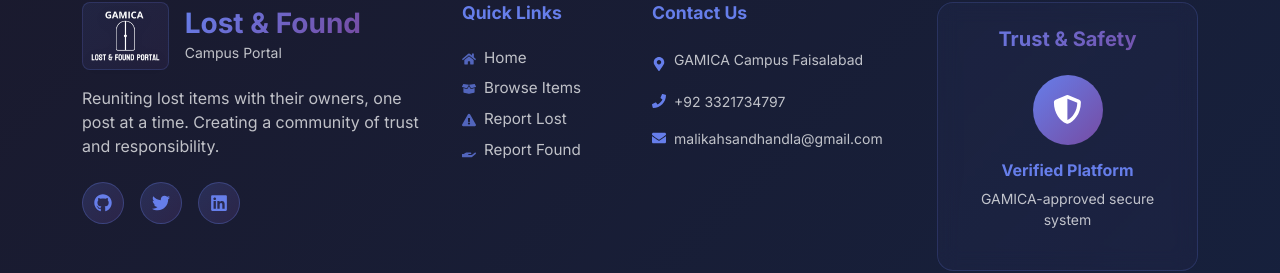
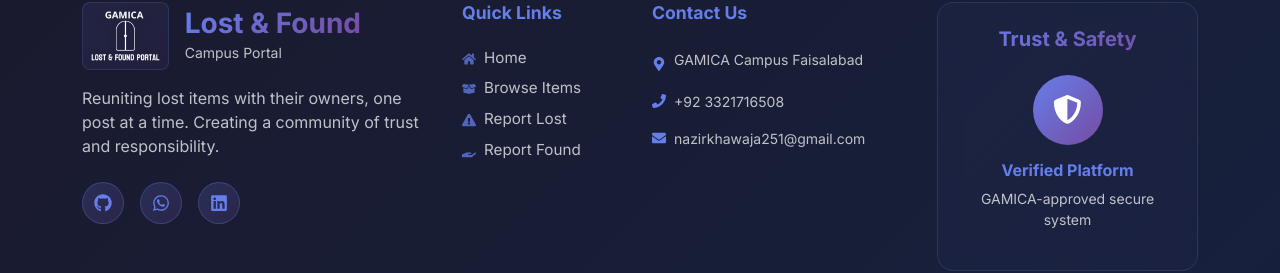
Before and after one commit to NazirHussain1/lost-found-portal, a Next.js app: page /browse in a window 1280 px wide. Shown: the part 1248-1521 px from the top of the page. Built offline with nearby package versions, Linux system fonts and the light colour scheme; no server answers; the database is empty.

Commit message:
Update contact information and social links

```diff
--- a/app/components/Footer/footer.js
+++ b/app/components/Footer/footer.js
@@ -1,6 +1,6 @@
 "use client";
 
-import { FaGithub, FaTwitter, FaLinkedin, FaHome, FaPhone, FaEnvelope, FaMapMarkerAlt, FaBoxOpen, FaExclamationTriangle, FaHandHolding, FaShieldAlt, FaLock, FaCheckCircle, FaStar } from 'react-icons/fa';
+import { FaGithub, FaWhatsapp, FaLinkedin, FaHome, FaPhone, FaEnvelope, FaMapMarkerAlt, FaBoxOpen, FaExclamationTriangle, FaHandHolding, FaShieldAlt, FaLock, FaCheckCircle, FaStar } from 'react-icons/fa';
 
 export default function Footer() {
     const currentYear = new Date().getFullYear();
@@ -56,9 +56,9 @@
                         </p>
                         <div className="d-flex gap-3">
                             {[
-                                { icon: <FaGithub size={18} />, href: "https://github.com", label: "GitHub" },
-                                { icon: <FaTwitter size={18} />, href: "https://twitter.com", label: "Twitter" },
-                                { icon: <FaLinkedin size={18} />, href: "https://linkedin.com", label: "LinkedIn" }
+                                { icon: <FaGithub size={18} />, href: "https://github.com/NazirHussain1", label: "GitHub" },
+                                { icon: <FaWhatsapp size={18} />, href: "https://wa.me/923321716508", label: "WhatsApp" },
+                                { icon: <FaLinkedin size={18} />, href: "https://www.linkedin.com/in/nazir-hussain-27b061360", label: "LinkedIn" }
                             ].map((social, index) => (
                                 <a
                                     key={index}
@@ -135,12 +135,12 @@
                             </li>
                             <li className="mb-3 d-flex align-items-center gap-2">
                                 <FaPhone size={14} style={{ color: '#667eea' }} />
-                                <span className="text-light opacity-75 small">+92 3321734797</span>
+                                <span className="text-light opacity-75 small">+92 3321716508</span>
                             </li>
                             <li className="d-flex align-items-center gap-2">
 
                                 <FaEnvelope size={14} style={{ color: '#667eea' }} />
-                                <span className="text-light opacity-75 small">malikahsandhandla@gmail.com</span>
+                                <span className="text-light opacity-75 small">nazirkhawaja251@gmail.com</span>
                             </li>
                         </ul>
                     </div>
```
Also changed, not shown: 1 other file (tests, documents, lock files or other folders).
